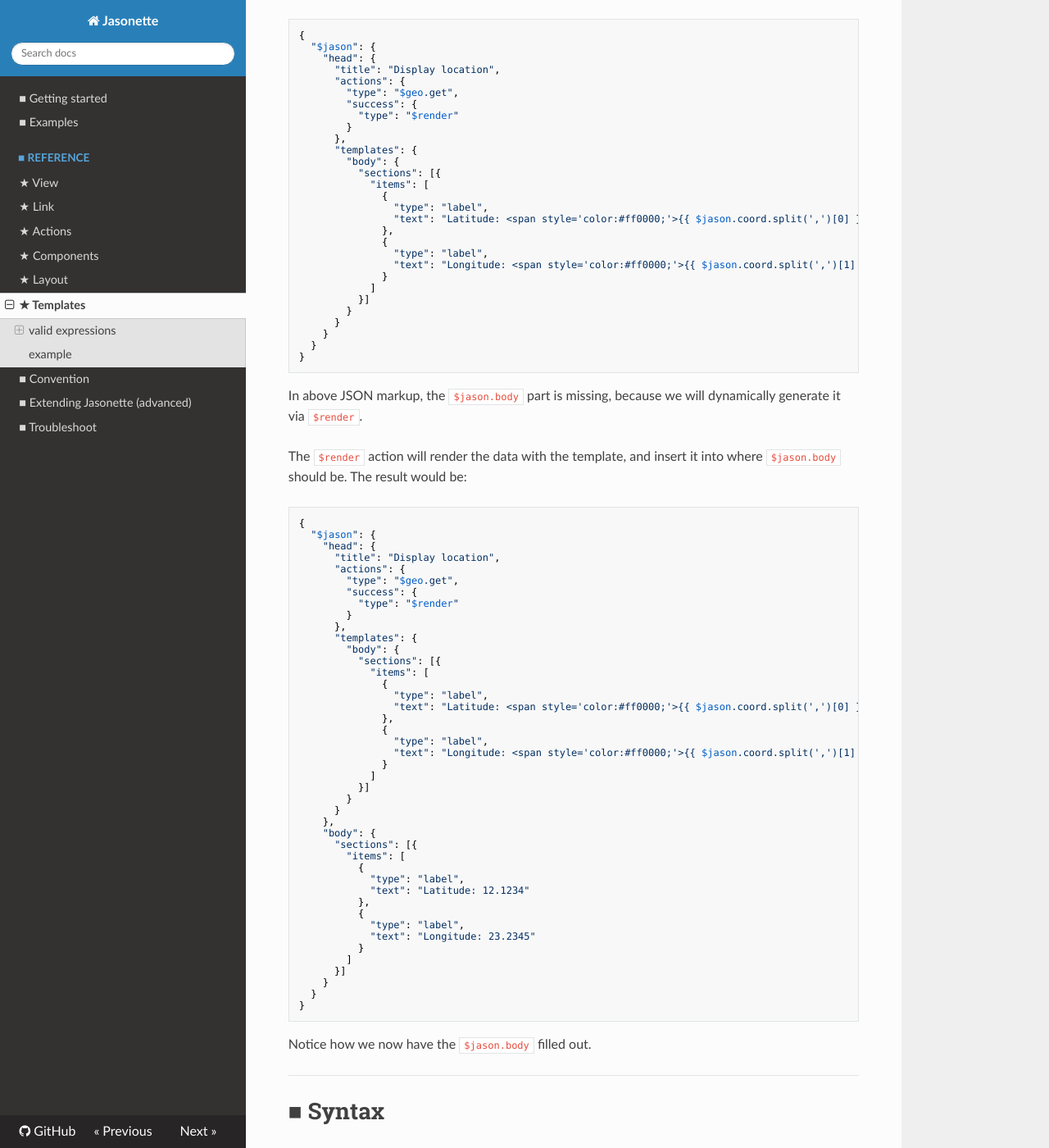
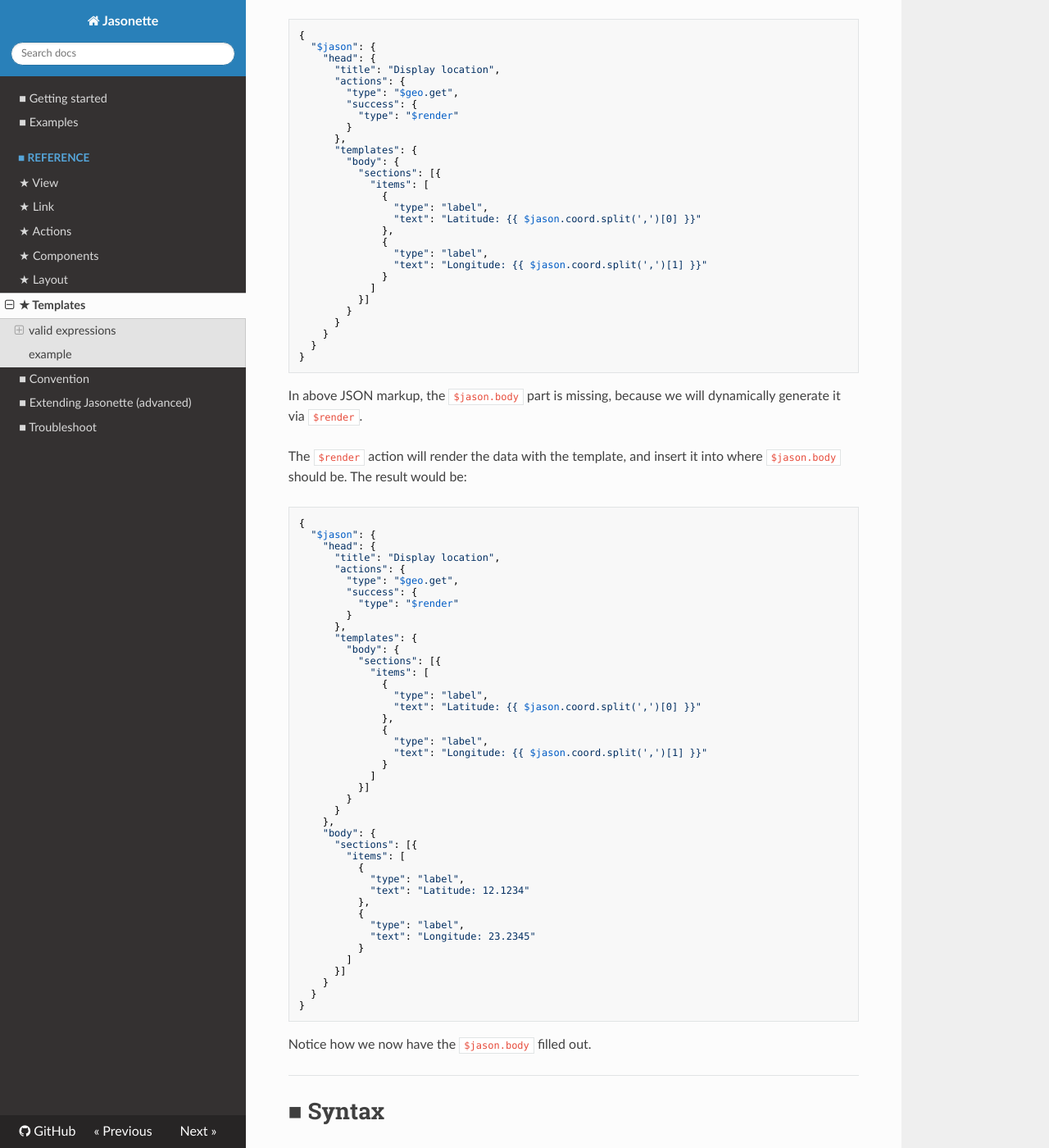
Before and after one commit to Jasonette/documentation, an MkDocs documentation site: the page built from docs/templates.md, in a window 1280 px wide and 1400 px high, scrolled down 1736 px. Shown: the whole window at 82% size. Built offline with MkDocs 1.6.1, drawn with Linux system fonts in a browser that asks for light colours; nearby versions of some CDN libraries; old or Windows-style settings are respelled for this version of MkDocs.

Commit message:
Fixed a ridiculous typo, somehow including html markup within the json

```diff
--- a/docs/templates.md
+++ b/docs/templates.md
@@ -86,11 +86,11 @@ Here's an example where we use the `$geo.get` action to get the current location
                 "items": [
                   {
                     "type": "label",
-                    "text": "Latitude: <span style='color:#ff0000;'>{{ $jason.coord.split(',')[0] }}</span>"
+                    "text": "Latitude: {{ $jason.coord.split(',')[0] }}"
                   },
                   {
                     "type": "label",
-                    "text": "Longitude: <span style='color:#ff0000;'>{{ $jason.coord.split(',')[1] }}</span>"
+                    "text": "Longitude: {{ $jason.coord.split(',')[1] }}"
                   }
                 ]
               }]
@@ -120,11 +120,11 @@ The `$render` action will render the data with the template, and insert it into
                 "items": [
                   {
                     "type": "label",
-                    "text": "Latitude: <span style='color:#ff0000;'>{{ $jason.coord.split(',')[0] }}</span>"
+                    "text": "Latitude: {{ $jason.coord.split(',')[0] }}"
                   },
                   {
                     "type": "label",
-                    "text": "Longitude: <span style='color:#ff0000;'>{{ $jason.coord.split(',')[1] }}</span>"
+                    "text": "Longitude: {{ $jason.coord.split(',')[1] }}"
                   }
                 ]
               }]
```
